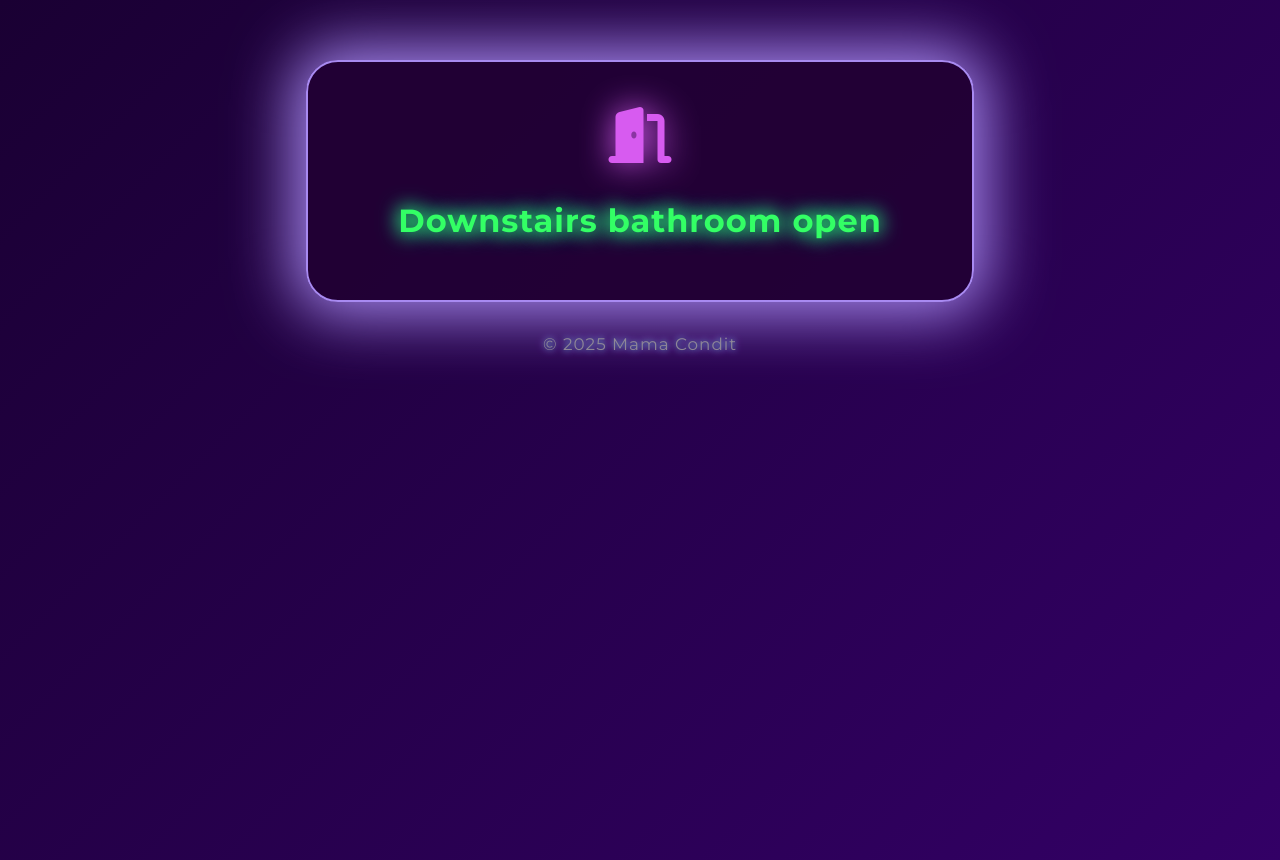
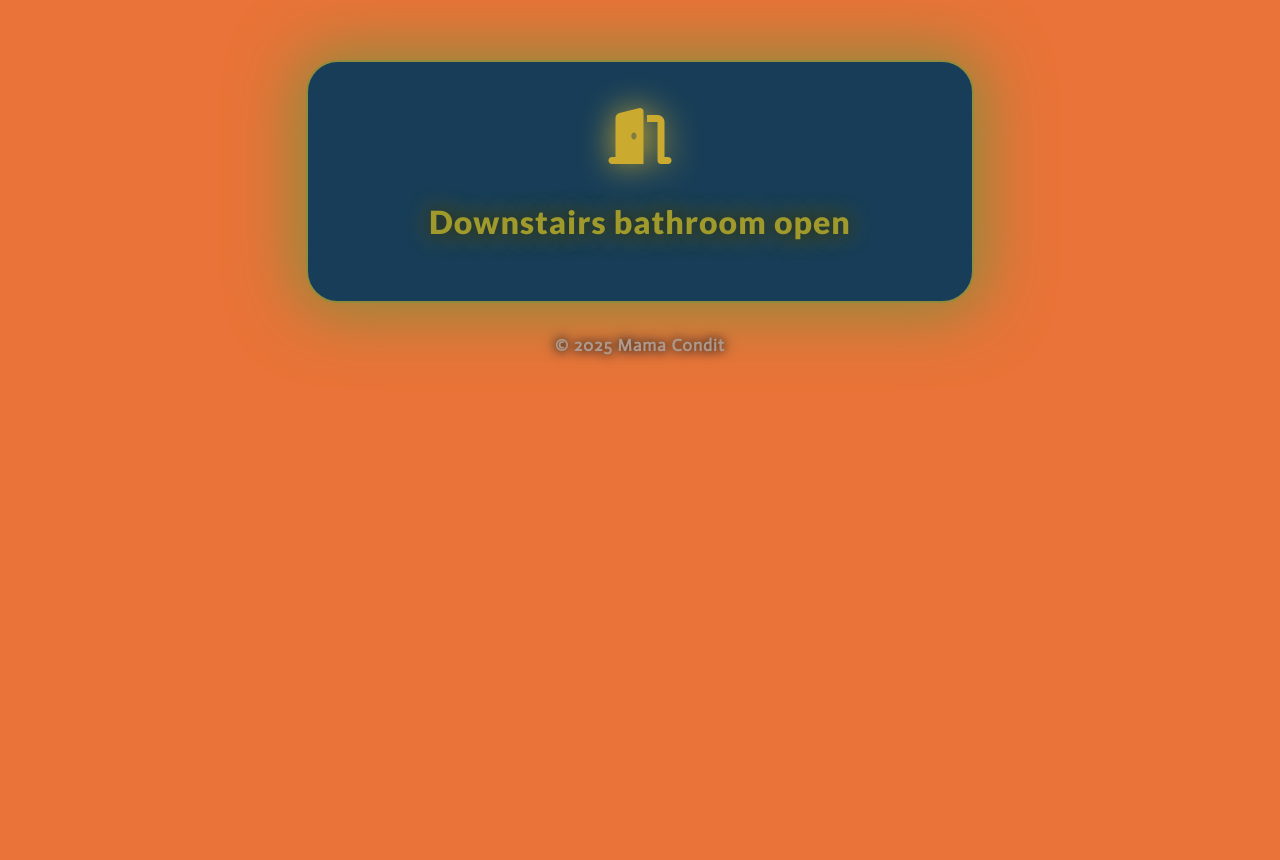
Before and after one commit to KCondit/door-timer, a Flask app: page / in a window 1280 px wide. Run offline with Flask 3, Linux system fonts and the light colour scheme; some libraries are stand-ins or nearby versions.

Commit message:
Implement orange/navy/yellow/green visual redesign
Co-authored-by: KCondit <71985193+KCondit@users.noreply.github.com>

```diff
--- a/static/styles.css
+++ b/static/styles.css
@@ -1,6 +1,7 @@
 body {
-    font-family: 'Montserrat', Arial, sans-serif;
-    background: linear-gradient(135deg, #1a0033 0%, #330066 100%);
+    font-family: 'Lato', Arial, sans-serif;
+    font-weight: 900;
+    background: #e97338;
     min-height: 100vh;
     margin: 0;
     padding: 0;
@@ -13,60 +14,61 @@ body {
     padding: 2.5rem 2rem;
     border-radius: 2rem;
     text-align: center;
-    background: rgba(34, 0, 51, 0.9);
-    box-shadow: 0 0 40px 8px #33fff3, 0 6px 24px rgba(40, 0, 80, 0.4);
-    border: 2px solid #33fff3;
+    background: rgba(0, 56, 92, 0.9);
+    box-shadow: 0 0 40px 8px #00385c, 0 6px 24px rgba(0, 56, 92, 0.4);
+    border: 2px solid #00385c;
     animation: neon-glow 1.8s infinite alternate;
 }
 @keyframes neon-glow {
-    from { box-shadow: 0 0 40px 8px #33fff3; border-color: #33fff3; }
-    to { box-shadow: 0 0 80px 16px #ff33ef; border-color: #ff33ef; }
+    from { box-shadow: 0 0 40px 8px #00385c; border-color: #00385c; }
+    to { box-shadow: 0 0 80px 16px #fcc725; border-color: #fcc725; }
 }
 
 .door-state {
     font-size: 2rem;
-    font-weight: 700;
+    font-weight: 900;
     margin-bottom: 1.2rem;
     letter-spacing: 1px;
-    text-shadow: 0 0 10px #fff, 0 0 20px #ff33ef;
+    text-shadow: 0 0 15px #000, 0 0 25px #fcc725;
     transition: color 0.4s, text-shadow 0.4s;
 }
-.door-state.closed { color: #dc3545; text-shadow: 0 0 18px #ff335e, 0 0 22px #ff33ef;} /* Red */
-.door-state.open { color: #33ff65; text-shadow: 0 0 18px #33ff65, 0 0 22px #09ffb2;} /* Green */
+.door-state.closed { color: #dc3545; text-shadow: 0 0 20px #000, 0 0 25px #dc3545;} /* Red */
+.door-state.open { color: #9f9a2b; text-shadow: 0 0 20px #000, 0 0 25px #9f9a2b;} /* Leaf green */
 
 .timer-value {
     font-size: 1.5rem;
-    font-weight: 600;
-    color: #fffb33;
+    font-weight: 900;
+    color: #fcc725;
     margin-bottom: 1rem;
-    text-shadow: 0 0 10px #fffb33, 0 0 15px #fff;
+    text-shadow: 0 0 15px #000, 0 0 20px #fcc725;
 }
 .icon {
     font-size: 3.5rem;
     margin-bottom: 1.2rem;
-    color: #33fff3;
-    text-shadow: 0 0 25px #33fff3, 0 0 18px #09ffb2;
+    color: #00385c;
+    text-shadow: 0 0 25px #00385c, 0 0 18px #00385c;
     animation: pulse-icon 1.2s infinite alternate;
     transition: color 0.3s, text-shadow 0.3s;
 }
 @keyframes pulse-icon {
-    0% { color: #33fff3; text-shadow: 0 0 25px #33fff3; }
-    100% { color: #ff33ef; text-shadow: 0 0 35px #ff33ef; }
+    0% { color: #00385c; text-shadow: 0 0 25px #00385c; }
+    100% { color: #fcc725; text-shadow: 0 0 35px #fcc725; }
 }
 .footer {
     margin-top: 2rem;
     text-align: center;
     color: #a3a3a3;
+    font-family: 'Actor', Arial, sans-serif;
     font-size: 1.05rem;
     letter-spacing: 1px;
-    text-shadow: 0 0 6px #33fff3, 0 0 10px #ff33ef;
+    text-shadow: 0 0 10px #000, 0 0 15px #00385c;
     opacity: 0.8;
 }
 ::-webkit-scrollbar {
     width: 10px;
-    background: #330066;
+    background: #00385c;
 }
 ::-webkit-scrollbar-thumb {
-    background: #33fff3;
+    background: #fcc725;
     border-radius: 10px;
 }
--- a/templates/index.html
+++ b/templates/index.html
@@ -6,7 +6,7 @@
     <link rel="stylesheet" href="{{ url_for('static', filename='styles.css') }}">
     <link rel="preconnect" href="https://fonts.googleapis.com">
     <link rel="preconnect" href="https://fonts.gstatic.com" crossorigin>
-    <link href="https://fonts.googleapis.com/css?family=Montserrat:400,700&display=swap" rel="stylesheet">
+    <link href="https://fonts.googleapis.com/css2?family=Lato:wght@900&family=Actor&display=swap" rel="stylesheet">
     <script src="https://kit.fontawesome.com/1c2ac3b0da.js" crossorigin="anonymous"></script>
 </head>
 <body>
@@ -45,7 +45,7 @@
             stateDiv.className = "door-state open";
             timerDiv.style.display = "none";
             icon.className = "fa-solid fa-door-open icon";
-            icon.style.color = "#33ff65"; // Green
+            icon.style.color = "#9f9a2b"; // Leaf green
           }
         });
       }
```
